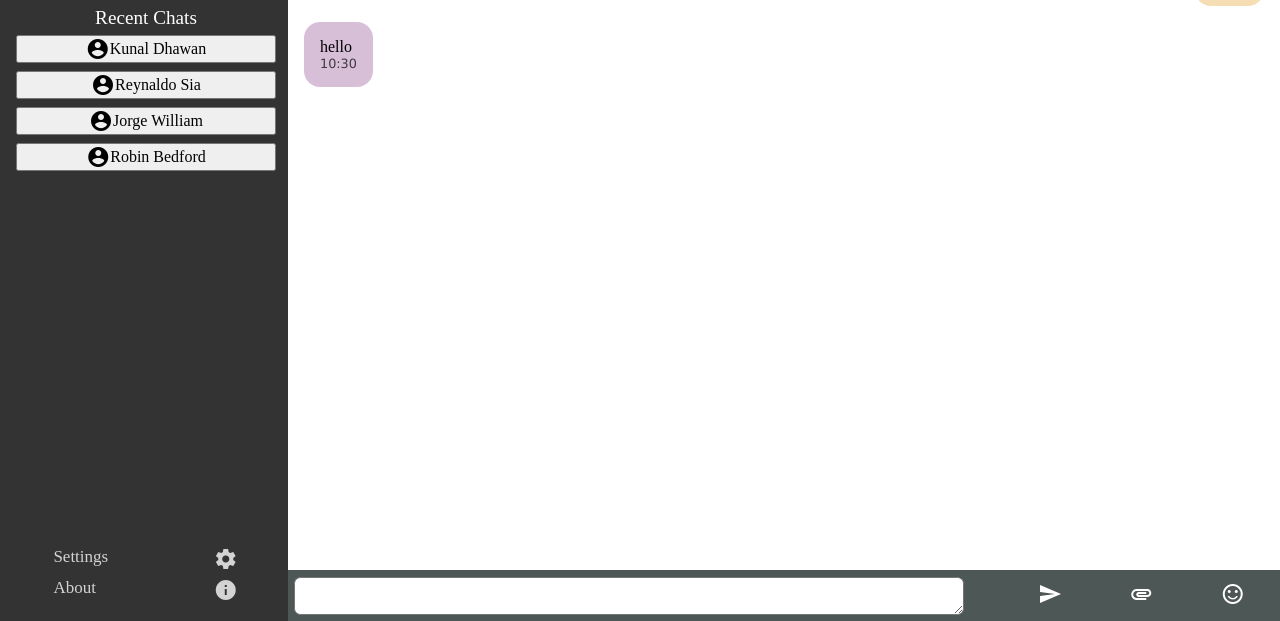
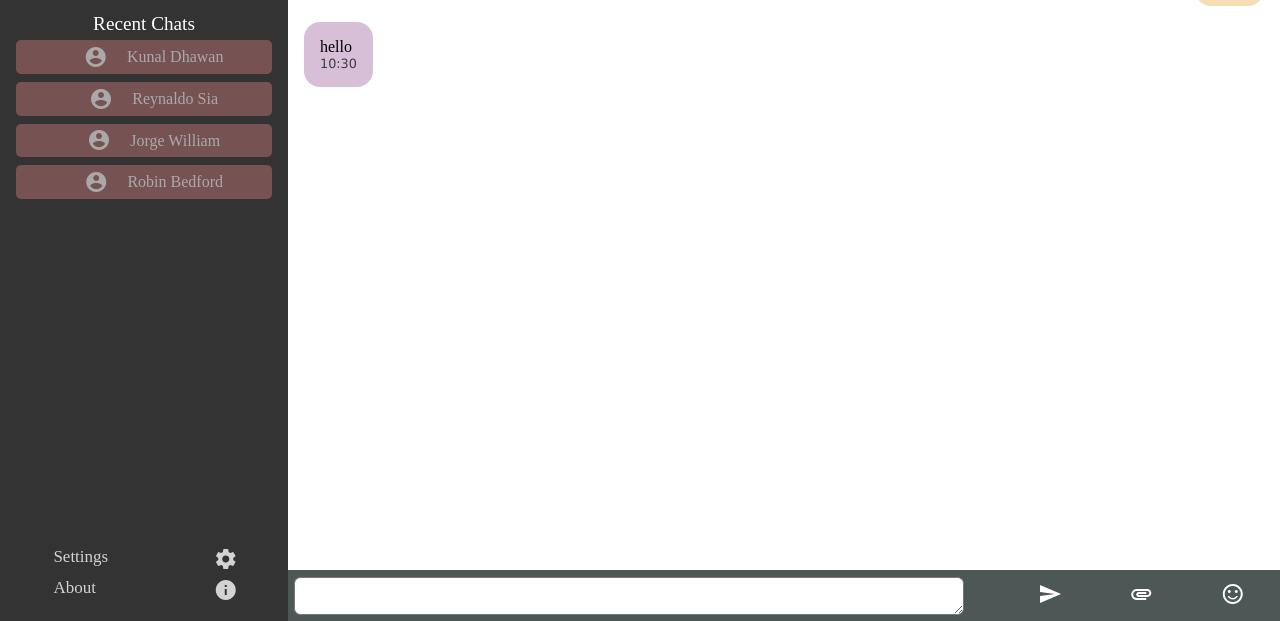
Before and after one commit to outerCircles/outerCircles.github.io, a React app: page / in a window 1280 px wide. Shown: the part 179-800 px from the top of the page. Built offline with nearby package versions, Linux system fonts and the light colour scheme.

Commit message:
CSS Button Changes

```diff
--- a/src/css/index.css
+++ b/src/css/index.css
@@ -7,6 +7,13 @@ span{
 .mainUser{
   padding: 0 5%;
   width: 16em;
+}
+button{
+  border-radius: 5px;
+  background-color: #946060;
+  opacity: .7;
+  border: none;
+  color: gainsboro;
 }
 .searchbar {
   overflow: hidden;
@@ -80,6 +87,9 @@ span{
 }
 .message-options span{
   padding: .5em 0;
+}
+.userButton{
+  padding: 0.2em 0.8em;
 }
 .UserIcon{
   height: 1.4em;
--- a/src/js/Pages/Dashboard/Sections/SideNav/components/ContactButton.js
+++ b/src/js/Pages/Dashboard/Sections/SideNav/components/ContactButton.js
@@ -10,7 +10,7 @@ const ContactButton = ({id, name, dpUrl}) => {
         <>
             <button type="button" onClick={e=>dispatch({type:'SWITCH', payload:{newId:id}})}>
                 <div className="spaced-flex" className="mainUser">
-                <span className="material-icons userIcon">account_circle</span>
+                <span className="material-icons userIcon userButton">account_circle</span>
                 <span>{name}</span>
                 </div>
             </button>
```
